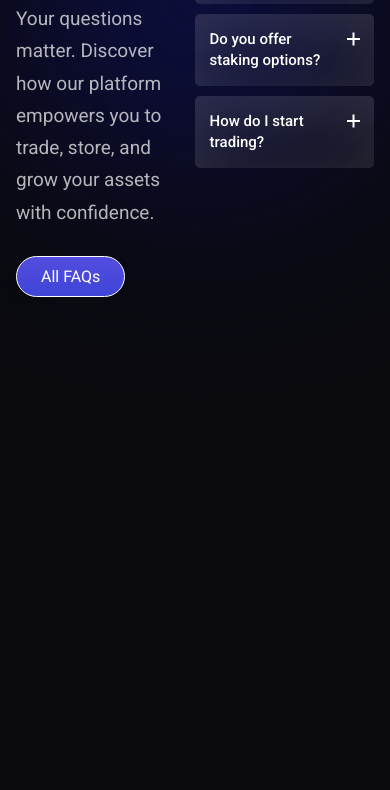
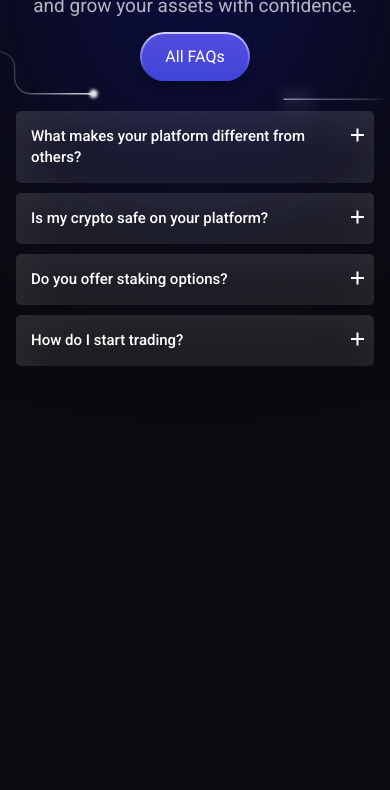
Before and after one commit to DanyloSkladan/domain-58-ppp, a plain HTML site: page index.html in a window 390 px wide. Shown: the part 251-1041 px from the top of the page. Before the commit the page ends 844 px from the top, so only its background shows below. Drawn offline with nearby package versions, Linux system fonts and the light colour scheme.

Commit message:
update: questions adaptive

```diff
--- a/css/global.css
+++ b/css/global.css
@@ -92,7 +92,7 @@ h6 {
 }
 
 .container {
-    max-width: 1356px;
+    max-width: 1520px;
     padding: 0 40px;
     margin: 0 auto;
 }
@@ -102,7 +102,7 @@ h6 {
     font-size: 52px;
     line-height: 110%;
     text-align: center;
-    background: radial-gradient(49.66% 45.97% at 50.00%  54.03%, rgb(255, 255, 255) 14.423076808452606%, rgb(161, 161, 165) 100%);
+    background: radial-gradient(49.66% 45.97% at 50.00% 54.03%, rgb(255, 255, 255) 14.423076808452606%, rgb(161, 161, 165) 100%);
     background-clip: text;
     -webkit-background-clip: text;
     -webkit-text-fill-color: transparent;
@@ -115,18 +115,35 @@ h6 {
 }
 
 .link {
+    position: relative;
     display: flex;
     text-align: center;
     font-weight: 400;
     font-size: 16px;
-    border: 1px solid #ffffff;
     color: #fff;
     border-radius: 40px;
-    padding: 10px 24px;
+    padding: 20px 34px;
     width: fit-content;
     background: linear-gradient(180deg, #534ddf 0%, #3f45d7 100%);
+    transition: background .3s ease-in-out, color .3s ease-in-out, linear-gradient .3s ease-in-out;
+    box-shadow: 0 4px 10px 0 rgba(0, 0, 0, 0.25);
+}
+
+.link::before {
+    content: "";
+    position: absolute;
+    inset: 0;
+    border-radius: 40px;
+    padding: 2px;
+    background: linear-gradient(180deg, #FFFFFF -23%, #3f45d7 78%);
+    mask: linear-gradient(#000 0 0) content-box, linear-gradient(#000 0 0);
+    mask-composite: exclude;
+    -webkit-mask-composite: destination-out;
     transition: background .3s ease-in-out, color .3s ease-in-out;
-    box-shadow: 0 4px 10px 0 rgba(0, 0, 0, 0.25);
+}
+
+.link:hover {
+    background: linear-gradient(380deg, #FFFFFF -23%, #3f45d7 78%);
 }
 
 .link.--link-alternative {
@@ -206,6 +223,10 @@ h6 {
     .description {
         line-height: 170% !important;
     }
+
+    .link {
+        padding: 15px 25px;
+    }
 }
 
 @media (max-width: 370px) {
--- a/css/questions.css
+++ b/css/questions.css
@@ -4,6 +4,8 @@
     justify-content: space-between;
     gap: 20px;
     z-index: 3;
+    max-width: 1212px;
+    margin: 0 auto;
 }
 
 .questions__eclipse {
@@ -21,14 +23,15 @@
 }
 
 .questions__left {
+    padding: 9px 0 0 0;
     position: relative;
     height: fit-content;
 }
 
 .questions__line {
     position: absolute;
-    left: -60px;
-    bottom: -50%;
+    left: -51px;
+    bottom: -59%;
 }
 
 .questions__title.title {
@@ -44,7 +47,6 @@
     margin-bottom: 27px;
     max-width: 532px;
 }
-
 
 .questions__item-body {
     overflow: hidden;
@@ -95,7 +97,7 @@
     display: grid;
     position: relative;
     margin: 0 auto;
-    gap: 24px;
+    gap: 20px;
     max-width: 602px;
 }
 
@@ -158,13 +160,87 @@
     transform: translateY(-50%) rotate(0deg);
 }
 
-@media (max-width: 550px) {
-    .questions__title {
-        margin-bottom: 20px;
+@media (max-width: 1280px) {
+    .questions__line {
+        position: absolute;
+        left: -90px;
+        bottom: -45%;
+    }
+}
+
+@media (max-width: 1050px) {
+    .questions__wrapper {
+        flex-direction: column;
+        gap: 40px;
     }
 
-    .questions__items-left, .questions__items-right {
-        gap: 10px;
+    .questions__left {
+        display: flex;
+        flex-direction: column;
+        align-items: center;
+    }
+
+    .questions__title {
+        max-width: 100%;
+    }
+
+    .questions__title.title {
+        text-align: center;
+    }
+
+    .questions__description {
+        text-align: center;
+    }
+
+    .questions__line {
+        position: absolute;
+        left: -120px;
+        bottom: -20px;
+    }
+
+    .questions__items {
+        max-width: 730px;
+    }
+
+    .questions__right-line {
+        position: absolute;
+        top: -35px;
+        left: 70%;
+        transform: translateX(0);
+    }
+}
+
+@media (max-width: 720px) {
+    .questions__item-icon {
+        right: 20px;
+    }
+
+    .questions__item-title {
+        font-size: 20px;
+    }
+}
+
+@media (max-width: 550px) {
+    .questions__wrapper {
+        gap: 30px;
+    }
+
+    .questions__line svg{
+        width: 150px;
+        height: auto;
+    }
+
+    .questions__line {
+        left: -60px;
+        bottom: -15px;
+    }
+
+    .questions__title {
+        margin-bottom: 15px;
+    }
+
+    .questions__description {
+        margin-bottom: 20px;
     }
 
     .questions__item-title {
@@ -172,7 +248,7 @@
         gap: 10px;
     }
 
-    .questions__item-img svg{
+    .questions__item-img svg {
         width: 15px;
         height: 15px;
     }
@@ -212,4 +288,23 @@
     .questions__item-content.description {
         font-size: 12px !important;
     }
+
+    .questions__title,
+    .questions__description {
+        margin-bottom: 10px;
+    }
+
+    .questions__item-icon {
+        right: 10px;
+    }
+
+    .questions__line {
+        left: -65px;
+        bottom: -24px;
+    }
+
+    .questions__right-line svg{
+        width: 120px;
+        height: auto;
+    }
 }
--- a/index.html
+++ b/index.html
@@ -16,7 +16,7 @@
     <link rel="stylesheet" href="./css/questions.css">
 </head>
 <body>
-<div class="global__wrapper">
+<div class="global__wrapper" style="min-height: 3000px">
     <div class="div-test"></div>
     <section class="questions">
         <div class="container">
@@ -94,7 +94,7 @@
                                 </div>
                                 <div class="questions__item-body questions__item-body-one">
                                     <div class="questions__item-content description">
-                                        A: Absolutely. We use cold storage, end-to-end encryption, and regular audits to
+                                        Absolutely. We use cold storage, end-to-end encryption, and regular audits to
                                         ensure your funds are always secure.
                                     </div>
                                 </div>
```
